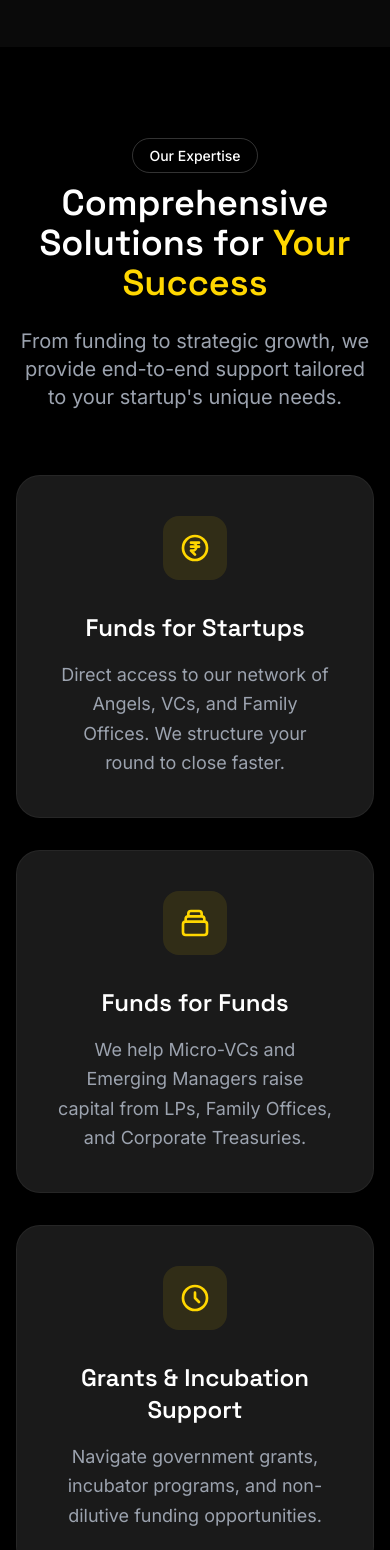
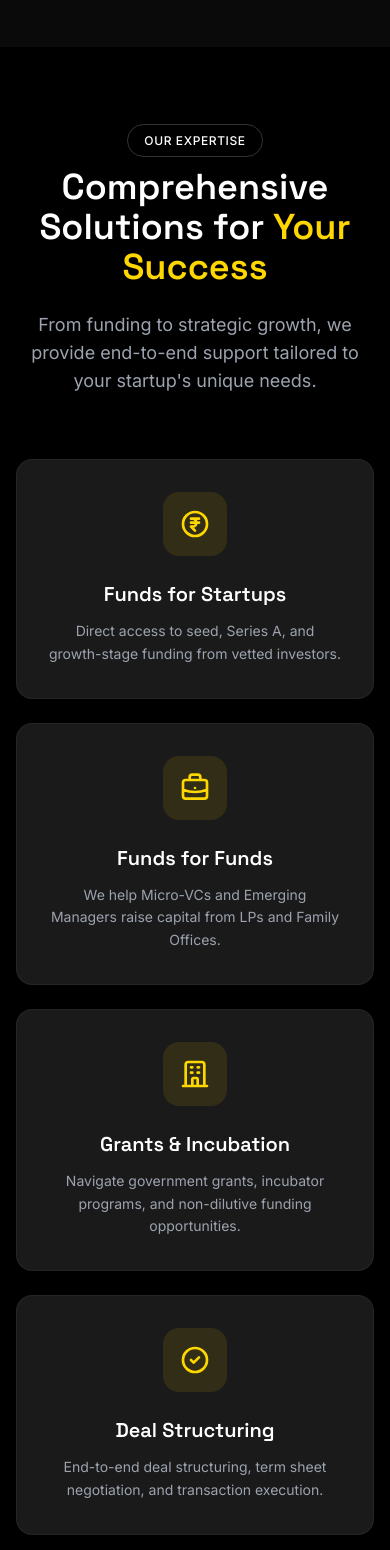
Before and after one commit to mohit-dhiman-cs/Black-Leo-Ventures, a React (Vite) app in the folder client/: page / in a window 390 px wide. Shown: the part 3920-5470 px from the top of the page. Built offline with nearby package versions, Linux system fonts and the light colour scheme.

Commit message:
Update Services section styling for mobile

```diff
--- a/client/src/components/Services.jsx
+++ b/client/src/components/Services.jsx
@@ -1,57 +1,57 @@
-import React, { useState, useEffect } from 'react';
+import React from 'react';
 
 const Services = () => {
     const services = [
         {
             title: "Funds for Startups",
-            description: "Direct access to our network of Angels, VCs, and Family Offices. We structure your round to close faster.",
+            description: "Direct access to seed, Series A, and growth-stage funding from vetted investors.",
             icon: (
-                <svg className="w-8 h-8 text-black" fill="none" stroke="currentColor" viewBox="0 0 24 24">
+                <svg className="w-8 h-8" fill="none" stroke="currentColor" viewBox="0 0 24 24">
                     <path strokeLinecap="round" strokeLinejoin="round" strokeWidth="2" d="M9 8h6m-5 0a3 3 0 110 6H9l3 3m-3-6h6m6 1a9 9 0 11-18 0 9 9 0 0118 0z" />
                 </svg>
             )
         },
         {
             title: "Funds for Funds",
-            description: "We help Micro-VCs and Emerging Managers raise capital from LPs, Family Offices, and Corporate Treasuries.",
+            description: "We help Micro-VCs and Emerging Managers raise capital from LPs and Family Offices.",
             icon: (
-                <svg className="w-8 h-8 text-black" fill="none" stroke="currentColor" viewBox="0 0 24 24">
-                    <path strokeLinecap="round" strokeLinejoin="round" strokeWidth="2" d="M19 11H5m14 0a2 2 0 012 2v6a2 2 0 01-2 2H5a2 2 0 01-2-2v-6a2 2 0 012-2m14 0V9a2 2 0 00-2-2M5 11V9a2 2 0 012-2m0 0V5a2 2 0 012-2h6a2 2 0 012 2v2M7 7h10" />
+                <svg className="w-8 h-8" fill="none" stroke="currentColor" viewBox="0 0 24 24">
+                    <path strokeLinecap="round" strokeLinejoin="round" strokeWidth="2" d="M21 13.255A23.931 23.931 0 0112 15c-3.183 0-6.22-.62-9-1.745M16 6V4a2 2 0 00-2-2h-4a2 2 0 00-2 2v2m4 6h.01M5 20h14a2 2 0 002-2V8a2 2 0 00-2-2H5a2 2 0 00-2 2v10a2 2 0 002 2z" />
                 </svg>
             )
         },
         {
-            title: "Grants & Incubation Support",
+            title: "Grants & Incubation",
             description: "Navigate government grants, incubator programs, and non-dilutive funding opportunities.",
             icon: (
-                <svg className="w-8 h-8 text-black" fill="none" stroke="currentColor" viewBox="0 0 24 24">
-                    <path strokeLinecap="round" strokeLinejoin="round" strokeWidth="2" d="M12 8v4l3 3m6-3a9 9 0 11-18 0 9 9 0 0118 0z" />
+                <svg className="w-8 h-8" fill="none" stroke="currentColor" viewBox="0 0 24 24">
+                    <path strokeLinecap="round" strokeLinejoin="round" strokeWidth="2" d="M19 21V5a2 2 0 00-2-2H7a2 2 0 00-2 2v16m14 0h2m-2 0h-5m-9 0H3m2 0h5M9 7h1m-1 4h1m4-4h1m-1 4h1m-5 10v-5a1 1 0 011-1h2a1 1 0 011 1v5m-4 0h4" />
                 </svg>
             )
         },
         {
-            title: "Deal Origination & Structuring",
+            title: "Deal Structuring",
             description: "End-to-end deal structuring, term sheet negotiation, and transaction execution.",
             icon: (
-                <svg className="w-8 h-8 text-black" fill="none" stroke="currentColor" viewBox="0 0 24 24">
+                <svg className="w-8 h-8" fill="none" stroke="currentColor" viewBox="0 0 24 24">
                     <path strokeLinecap="round" strokeLinejoin="round" strokeWidth="2" d="M9 12l2 2 4-4m6 2a9 9 0 11-18 0 9 9 0 0118 0z" />
                 </svg>
             )
         },
         {
-            title: "Mergers and Acquisitions",
+            title: "M&A Advisory",
             description: "Strategic mergers and acquisitions guidance for growth and exit opportunities.",
             icon: (
-                <svg className="w-8 h-8 text-black" fill="none" stroke="currentColor" viewBox="0 0 24 24">
+                <svg className="w-8 h-8" fill="none" stroke="currentColor" viewBox="0 0 24 24">
                     <path strokeLinecap="round" strokeLinejoin="round" strokeWidth="2" d="M8 7h12m0 0l-4-4m4 4l-4 4m0 6H4m0 0l4 4m-4-4l4-4" />
                 </svg>
             )
         },
         {
-            title: "Documentation",
+            title: "Legal & Compliance",
             description: "Comprehensive legal and compliance documentation support for seamless deals.",
             icon: (
-                <svg className="w-8 h-8 text-black" fill="none" stroke="currentColor" viewBox="0 0 24 24">
+                <svg className="w-8 h-8" fill="none" stroke="currentColor" viewBox="0 0 24 24">
                     <path strokeLinecap="round" strokeLinejoin="round" strokeWidth="2" d="M9 12h6m-6 4h6m2 5H7a2 2 0 01-2-2V5a2 2 0 012-2h5.586a1 1 0 01.707.293l5.414 5.414a1 1 0 01.293.707V19a2 2 0 01-2 2z" />
                 </svg>
             )
@@ -59,28 +59,28 @@ const Services = () => {
     ];
 
     return (
-        <div id="services" className="py-24 bg-white dark:bg-black relative transition-colors duration-300">
+        <div id="services" className="py-20 bg-white dark:bg-black relative transition-colors duration-300">
             <div className="max-w-7xl mx-auto px-4 sm:px-6 lg:px-8 relative z-10">
                 <div className="text-center mb-4">
-                    <span className="px-4 py-2 border border-gray-300 dark:border-white/20 rounded-full text-gray-700 dark:text-white text-sm font-medium">Our Expertise</span>
+                    <span className="px-4 py-2 border border-gray-300 dark:border-white/20 rounded-full text-gray-700 dark:text-white text-xs font-medium uppercase tracking-wider">Our Expertise</span>
                 </div>
                 <div className="text-center mb-16">
                     <h2 className="text-4xl font-bold text-black dark:text-white sm:text-5xl mb-6">
-                        Comprehensive Solutions for <span className="text-[#B8860B] dark:text-gold">Your Success</span>
+                        Comprehensive Solutions for <span className="text-[#B8860B] dark:text-[#FFD700]">Your Success</span>
                     </h2>
-                    <p className="max-w-2xl mx-auto text-xl text-gray-600 dark:text-gray-400">
+                    <p className="max-w-2xl mx-auto text-lg text-gray-600 dark:text-gray-400">
                         From funding to strategic growth, we provide end-to-end support tailored to your startup's unique needs.
                     </p>
                 </div>
 
-                <div className="grid grid-cols-1 gap-8 sm:grid-cols-2 lg:grid-cols-3">
+                <div className="grid grid-cols-1 gap-6 sm:grid-cols-2 lg:grid-cols-3">
                     {services.map((service, index) => (
-                        <div key={index} className="flex flex-col items-center text-center bg-gray-50 border border-gray-200 dark:bg-[#1A1A1A] dark:border-white/5 p-10 rounded-3xl hover:border-[#B8860B]/30 dark:hover:border-gold/30 transition-all duration-300 group shadow-sm hover:shadow-md dark:shadow-none">
-                            <div className="flex items-center justify-center h-16 w-16 rounded-2xl bg-[#B8860B]/10 text-[#B8860B] dark:bg-gold/10 dark:text-gold mb-8 group-hover:bg-[#B8860B] dark:group-hover:bg-gold group-hover:text-white dark:group-hover:text-black transition-colors duration-300">
-                                {React.cloneElement(service.icon, { className: "w-8 h-8 text-[#B8860B] dark:text-gold group-hover:text-white dark:group-hover:text-black transition-colors duration-300" })}
+                        <div key={index} className="flex flex-col items-center text-center bg-[#1A1A1A] border border-white/5 p-8 rounded-2xl hover:border-[#FFD700]/30 transition-all duration-300 group">
+                            <div className="flex items-center justify-center h-16 w-16 rounded-2xl bg-[#FFD700]/10 text-[#FFD700] mb-6 group-hover:bg-[#FFD700] group-hover:text-black transition-colors duration-300">
+                                {React.cloneElement(service.icon, { className: "w-8 h-8" })}
                             </div>
-                            <h3 className="text-2xl font-bold text-black dark:text-white mb-4">{service.title}</h3>
-                            <p className="text-gray-600 dark:text-gray-400 leading-relaxed text-lg">
+                            <h3 className="text-xl font-bold text-white mb-3">{service.title}</h3>
+                            <p className="text-gray-400 leading-relaxed text-sm">
                                 {service.description}
                             </p>
                         </div>
```
